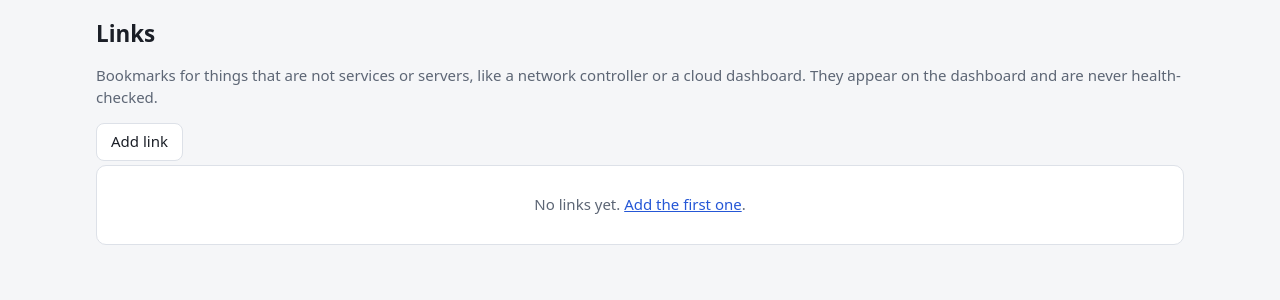
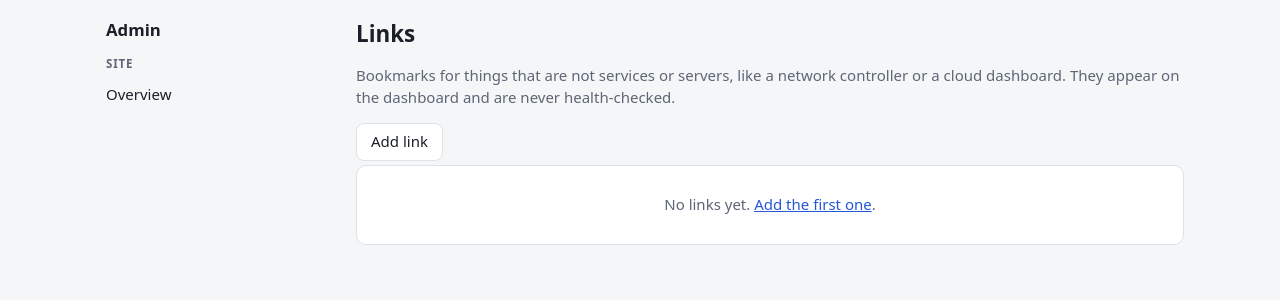
Before and after one commit to sunlitlabs/labman, a Laravel app: template resources/views/links/index.blade.php in a window 1280 px wide. Shown: the part 47-347 px from the top of the page. Run offline with Laravel 12, Linux system fonts and the light colour scheme; the template is opened without the code that fills it, so the values that code supplies are empty.

Commit message:
List AdGuard Home as an integration; keep the admin menu on Links
AdGuard Home now appears under Integrations in the admin menu and as a card on
the admin overview, with connected status. DNS plan no longer highlights for
AdGuard pages. The Links pages use the admin layout so the side menu stays.

Co-Authored-By: Claude Sonnet 5.5 <noreply@anthropic.com>
Claude-Session: https://claude.ai/code/session_011gxw93yHxsCKEHUhYRZdCA

```diff
--- a/app/Http/Controllers/AdminController.php
+++ b/app/Http/Controllers/AdminController.php
@@ -37,6 +37,11 @@ class AdminController extends Controller
                 'action' => Secrets::plain('npm.url') !== null ? 'Open' : 'Set up', 'to' => 'npm.index',
             ];
             $cards[] = [
+                'title' => 'AdGuard Home', 'route' => 'dns.adguard', 'on' => Secrets::plain('adguard.url') !== null,
+                'detail' => Secrets::plain('adguard.url') ?: 'Write the DNS plan\'s inside records to AdGuard Home as rewrites, with a preview.',
+                'action' => Secrets::plain('adguard.url') !== null ? 'Open' : 'Set up', 'to' => 'dns.adguard',
+            ];
+            $cards[] = [
                 'title' => 'AI access (MCP)', 'route' => 'settings.mcp', 'on' => AdminNav::tokenCount() > 0,
                 'detail' => AdminNav::tokenCount() > 0 ? AdminNav::tokenCount().' API token(s)' : 'Create a token to let an AI assistant manage LabMan.',
                 'action' => AdminNav::tokenCount() > 0 ? 'Manage' : 'Create a token', 'to' => 'settings.mcp',
--- a/app/Support/AdminNav.php
+++ b/app/Support/AdminNav.php
@@ -35,7 +35,7 @@ final class AdminNav
         if ($admin) {
             $site[] = self::item('Links', 'links.index', ['links.*'], 'Bookmarks for other web pages on the dashboard');
             $site[] = self::item('Zones', 'zones.index', ['zones.*'], 'Trust levels that servers belong to');
-            $site[] = self::item('DNS plan', 'dns.index', ['dns.*'], 'The DNS records the zones need');
+            $site[] = self::item('DNS plan', 'dns.index', ['dns.index', 'dns.export', 'dns.owner', 'dns.propose'], 'The DNS records the zones need');
             $sections[0]['items'] = $site;
 
             $sections[] = ['title' => 'Integrations', 'items' => [
@@ -43,6 +43,7 @@ final class AdminNav
                 self::item('Workbooks', 'workbooks.index', ['workbooks.*'], 'Run Semaphore playbooks on your servers'),
                 self::item('Semaphore', 'semaphore.index', ['semaphore.*'], 'Connection and host list', status: Secrets::plain('semaphore.url') !== null),
                 self::item('Nginx Proxy Manager', 'npm.index', ['npm.*'], 'Import and push proxy hosts', status: Secrets::plain('npm.url') !== null),
+                self::item('AdGuard Home', 'dns.adguard', ['dns.adguard*'], 'Write the DNS plan as rewrites', status: Secrets::plain('adguard.url') !== null),
             ]];
 
             $sections[] = ['title' => 'Tools', 'items' => [
--- a/resources/views/links/form.blade.php
+++ b/resources/views/links/form.blade.php
@@ -1,8 +1,8 @@
-@extends('layouts.app')
+@extends('layouts.admin')
 
 @section('title', $link->exists ? 'Edit link' : 'Add link')
 
-@section('content')
+@section('admin')
     <div class="wide">
         <h1>{{ $link->exists ? 'Edit '.$link->name : 'Add link' }}</h1>
 
--- a/resources/views/links/index.blade.php
+++ b/resources/views/links/index.blade.php
@@ -1,8 +1,8 @@
-@extends('layouts.app')
+@extends('layouts.admin')
 
 @section('title', 'Links')
 
-@section('content')
+@section('admin')
     <h1>Links</h1>
     <p class="muted">Bookmarks for things that are not services or servers, like a network controller or a cloud dashboard. They appear on the dashboard and are never health-checked.</p>
 
```
Also changed, not shown: tests/Feature/AdguardTest.php (+12 -0 lines).
